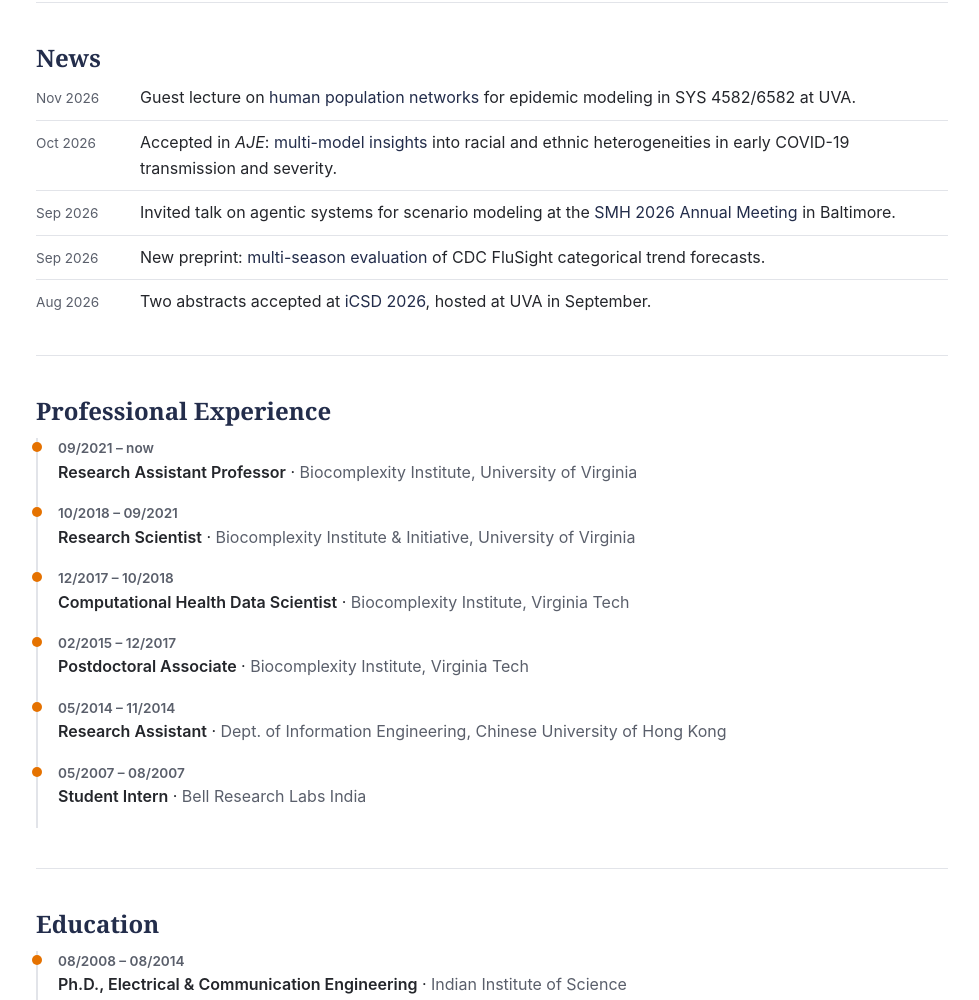
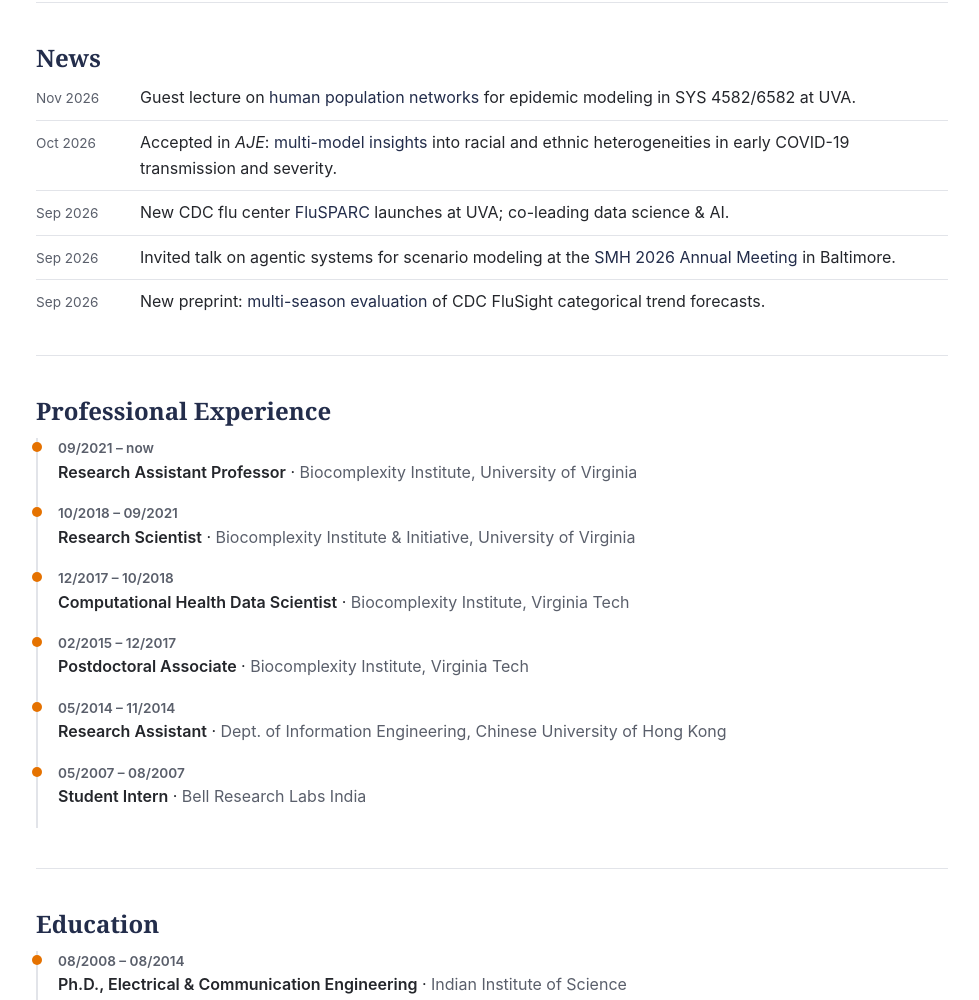
Before and after one commit to srinivvenkat/srinivvenkat.github.io, a plain HTML site: page index.html in a window 1280 px wide. Shown: the part 1488-2488 px from the top of the page, without its empty margins (148-1127 px from the left). Drawn offline with Linux system fonts and the light colour scheme.

Commit message:
add flusparc funding and news
Co-Authored-By: Claude Opus 5.5 <noreply@anthropic.com>

```diff
--- a/index.html
+++ b/index.html
@@ -225,15 +225,15 @@
         </li>
         <li>
           <span class="news-date"><time datetime="2026-09">Sep 2026</time></span>
+          <span>New CDC flu center <a href="funding.html#funding">FluSPARC</a> launches at UVA; co-leading data science &amp; AI.</span>
+        </li>
+        <li>
+          <span class="news-date"><time datetime="2026-09">Sep 2026</time></span>
           <span>Invited talk on agentic systems for scenario modeling at the <a href="talks.html#invited-talks">SMH 2026 Annual Meeting</a> in Baltimore.</span>
         </li>
         <li>
           <span class="news-date"><time datetime="2026-09">Sep 2026</time></span>
           <span>New preprint: <a href="https://www.medrxiv.org/content/10.64898/2026.08.31.26361843v1" target="_blank" rel="noopener noreferrer">multi-season evaluation</a> of CDC FluSight categorical trend forecasts.</span>
-        </li>
-        <li>
-          <span class="news-date"><time datetime="2026-08">Aug 2026</time></span>
-          <span>Two abstracts accepted at <a href="talks.html#posters-abstracts">iCSD 2026</a>, hosted at UVA in September.</span>
         </li>
       </ul>
     </section>
```
Also changed, not shown: funding.html (+4 -0 lines), 1 other file.
